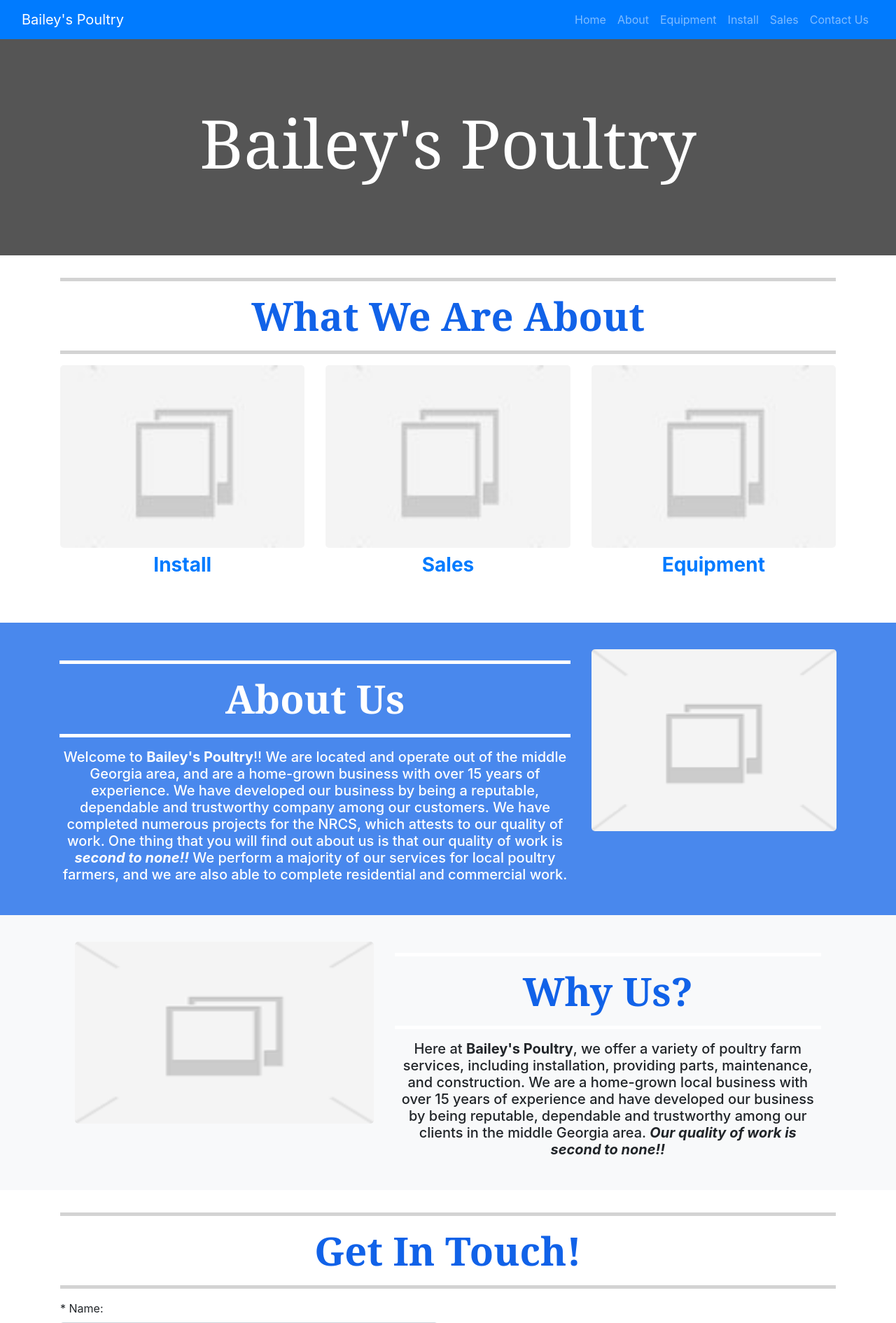
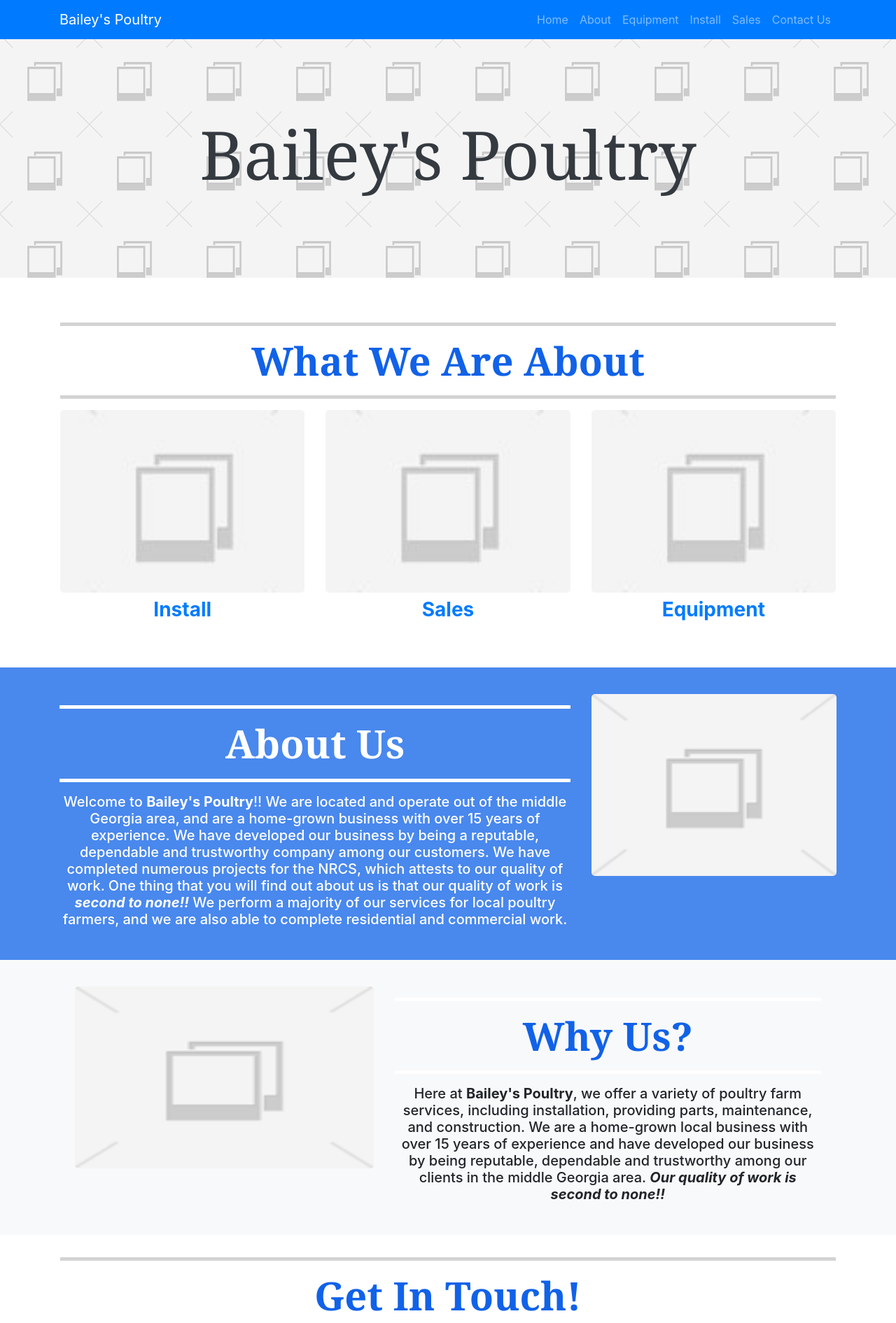
Before and after one commit to leecodya/baileys, a Flask app: page / in a window 1280 px wide. Shown: the top 1891 px of the page at 70% size. Run offline with Flask 2, Linux system fonts and the light colour scheme; some libraries are stand-ins or nearby versions.

Commit message:
resolved issue of navbar overextending and it was bc of the custom styling on the jumbotron

```diff
--- a/static/style.css
+++ b/static/style.css
@@ -6,10 +6,6 @@
 }
 .jumbotron{
     background-image: url(images/placeholder.png);
-    padding: 80px 0 !important;
-}
-.home-jumbotron{
-    background-color: #555555;
 }
 hr{
     border-top: 5px solid lightgrey !important;
--- a/templates/base.html
+++ b/templates/base.html
@@ -11,7 +11,7 @@
 <body>
     <header>
         <nav class="navbar navbar-expand-sm bg-primary navbar-dark fixed-top">
-            <div class="container-fluid">
+            <div class="container">
                 <a class="navbar-brand" href="{{ url_for('home') }}">Bailey's Poultry</a>
                 <button class="navbar-toggler" type="button" data-toggle="collapse" data-target="#navbarNav">
                     <span class="navbar-toggler-icon"></span>
--- a/templates/index.html
+++ b/templates/index.html
@@ -2,7 +2,7 @@
 {% block title %}Home{% endblock %}
 
 {% block content %}
-<div class="home-jumbotron p-5 text-center bg-gray text-white">
+<div class="jumbotron jumbotron-fluid text-center bg-gray text-dark">
     <!-- <img class="img-fluid" src="{{ url_for('static', filename='images/baileysPoultryBanner.png') }}" alt="Banner"> -->
     <h1 class="p-5 serif" style="font-size:6em">{{ name }}</h1>
 </div>
```
